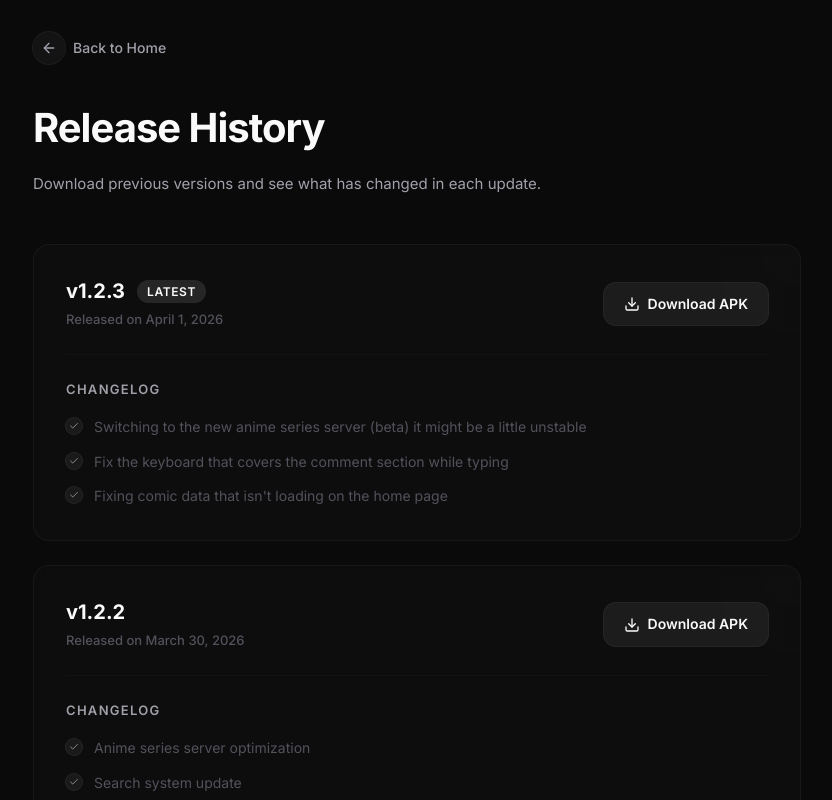
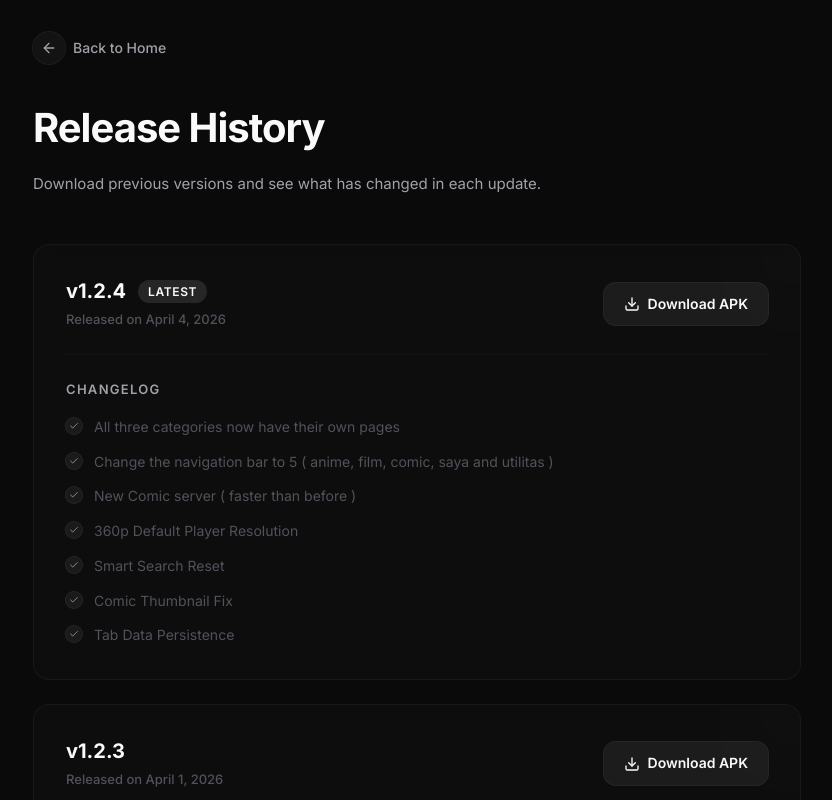
Before and after one commit to Naotica2/naoflix-downloader, a React (Vite) app: page /releases in a window 1280 px wide. Shown: the top 800 px of the page, without its empty margins (223-1055 px from the left). Built offline with nearby package versions, Linux system fonts and the light colour scheme.

Commit message:
naoflix update v1.2.4

```diff
--- a/public/releases.json
+++ b/public/releases.json
@@ -39,5 +39,19 @@
       "Fix the keyboard that covers the comment section while typing",
       "Fixing comic data that isn't loading on the home page"
     ]
+  },
+        {
+    "version": "1.2.4",
+    "date": "2026-04-04",
+    "downloadUrl": "https://pbqxnmfvclduirsvckxz.supabase.co/storage/v1/object/public/naoflix/naoflixv1.2.4.apk",
+    "changelog": [
+      "All three categories now have their own pages",
+      "Change the navigation bar to 5 ( anime, film, comic, saya and utilitas )",
+      "New Comic server ( faster than before )",
+      "360p Default Player Resolution",
+      "Smart Search Reset",
+      "Comic Thumbnail Fix",
+      "Tab Data Persistence"
+    ]
   }
 ]
--- a/src/App.jsx
+++ b/src/App.jsx
@@ -250,7 +250,7 @@ function Hero() {
           {/* Primary – Download APK */}
           <div className="flex w-full flex-col items-center sm:w-auto">
             <a
-              href="https://pbqxnmfvclduirsvckxz.supabase.co/storage/v1/object/public/naoflix/naoflixv1.2.3.apk"
+              href="https://pbqxnmfvclduirsvckxz.supabase.co/storage/v1/object/public/naoflix/naoflixv1.2.4.apk"
               download="naoflix.apk"
               id="cta-download"
               className="group inline-flex w-full items-center justify-center gap-2.5 rounded-xl bg-text-primary px-6 py-3 text-[14px] font-semibold text-surface shadow-lg shadow-white/[0.04] transition-all duration-200 ease-in-out hover:bg-accent hover:shadow-white/[0.08] active:scale-[0.98] sm:w-auto"
```
